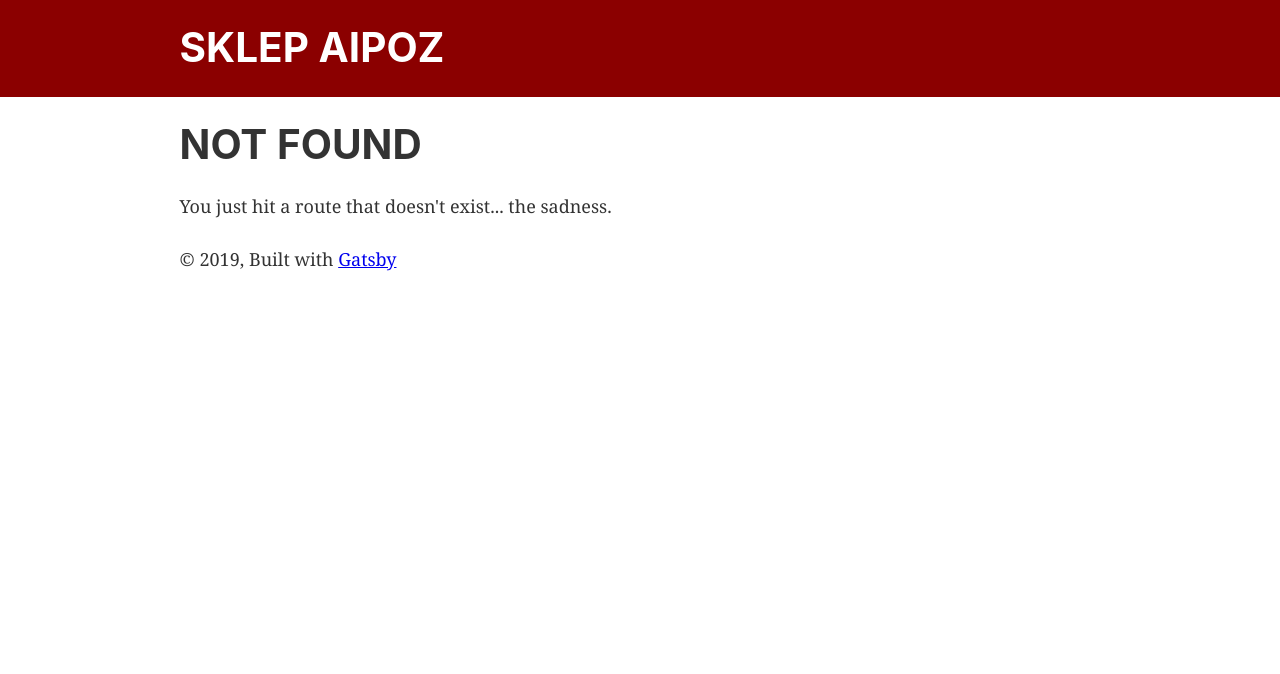
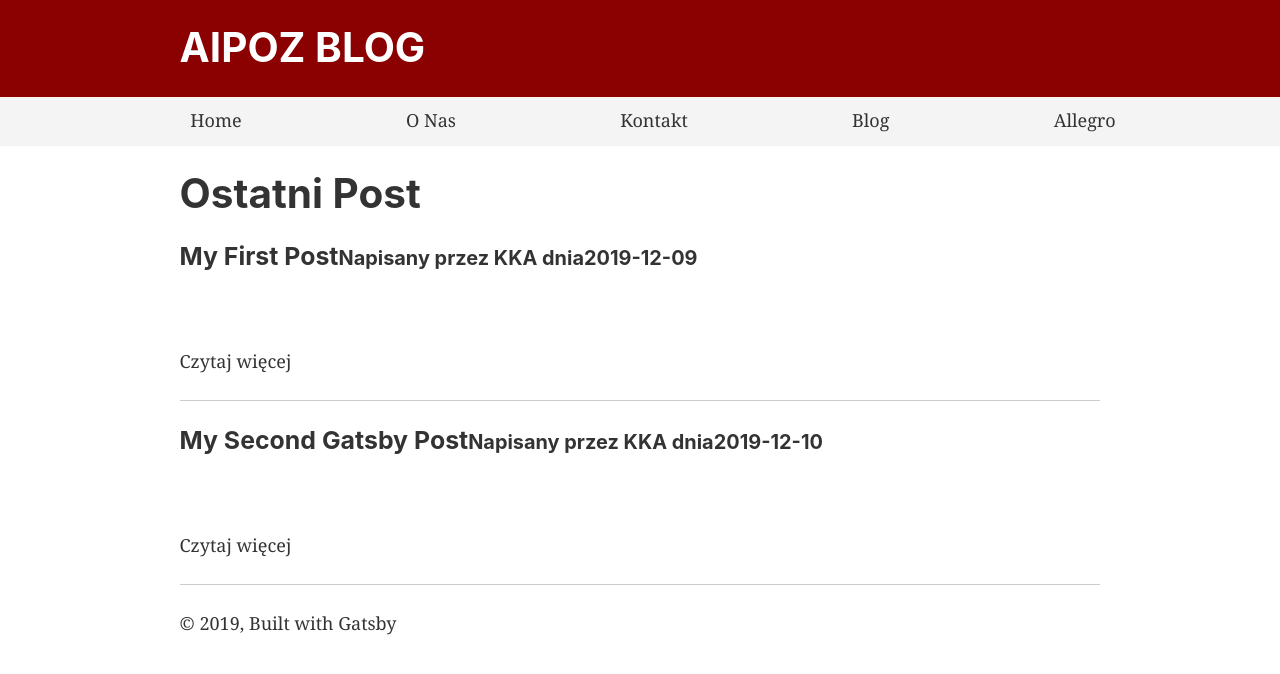
Before and after one commit to KriBajt/gatsby, a Gatsby site: page /blog in a window 1280 px wide. Before the commit this address had no page. Built offline with nearby package versions, Linux system fonts and the light colour scheme; Gatsby itself is replaced by a stand-in of ours.

Commit message:
dodano kilka podstron

```diff
--- a/gatsby-config.js
+++ b/gatsby-config.js
@@ -1,18 +1,20 @@
 module.exports = {
   siteMetadata: {
-    title: `SKLEP AIPOZ`,
+    title: `AIPOZ BLOG`,
     description: `Kick off your next, great Gatsby project with this default starter. This barebones starter ships with the main Gatsby configuration files you might need.`,
     author: `@gatsbyjs`,
   },
   plugins: [
     `gatsby-plugin-react-helmet`,
+    `gatsby-plugin-catch-links`,
     {
       resolve: `gatsby-source-filesystem`,
       options: {
-        name: `images`,
-        path: `${__dirname}/src/images`,
+        name: `pages`,
+        path: `${__dirname}/src/pages`,
       },
     },
+    `gatsby-transformer-remark`,
     `gatsby-transformer-sharp`,
     `gatsby-plugin-sharp`,
     {
--- a/src/components/header.js
+++ b/src/components/header.js
@@ -6,7 +6,7 @@ const Header = ({ siteTitle }) => (
   <header
     style={{
       background: `darkred`,
-      marginBottom: `1.45rem`,
+      marginBottom: `0`,
     }}
   >
     <div
--- a/src/components/layout.css
+++ b/src/components/layout.css
@@ -3,11 +3,13 @@ html {
   -ms-text-size-adjust: 100%;
   -webkit-text-size-adjust: 100%;
 }
+
 body {
   margin: 0;
   -webkit-font-smoothing: antialiased;
   -moz-osx-font-smoothing: grayscale;
 }
+
 article,
 aside,
 details,
@@ -22,55 +24,71 @@ section,
 summary {
   display: block;
 }
+
 audio,
 canvas,
 progress,
 video {
   display: inline-block;
 }
+
 audio:not([controls]) {
   display: none;
   height: 0;
 }
+
 progress {
   vertical-align: baseline;
 }
+
 [hidden],
 template {
   display: none;
 }
+
 a {
   background-color: transparent;
   -webkit-text-decoration-skip: objects;
+  color: #333;
+  text-decoration: none;
 }
+
 a:active,
 a:hover {
   outline-width: 0;
+  color: rgb(93, 92, 92);
 }
+
 abbr[title] {
   border-bottom: none;
   text-decoration: underline;
   text-decoration: underline dotted;
 }
+
 b,
 strong {
   font-weight: inherit;
   font-weight: bolder;
 }
+
 dfn {
   font-style: italic;
 }
+
 h1 {
   font-size: 2em;
   margin: 0.67em 0;
 }
+
 mark {
   background-color: #ff0;
   color: #000;
 }
+
 small {
   font-size: 80%;
 }
+
 sub,
 sup {
   font-size: 75%;
@@ -78,18 +96,23 @@ sup {
   position: relative;
   vertical-align: baseline;
 }
+
 sub {
   bottom: -0.25em;
 }
+
 sup {
   top: -0.5em;
 }
+
 img {
   border-style: none;
 }
+
 svg:not(:root) {
   overflow: hidden;
 }
+
 code,
 kbd,
 pre,
@@ -97,14 +120,17 @@ samp {
   font-family: monospace, monospace;
   font-size: 1em;
 }
+
 figure {
   margin: 1em 40px;
 }
+
 hr {
   box-sizing: content-box;
   height: 0;
   overflow: visible;
 }
+
 button,
 input,
 optgroup,
@@ -113,23 +139,28 @@ textarea {
   font: inherit;
   margin: 0;
 }
+
 optgroup {
   font-weight: 700;
 }
+
 button,
 input {
   overflow: visible;
 }
+
 button,
 select {
   text-transform: none;
 }
+
 [type="reset"],
 [type="submit"],
 button,
 html [type="button"] {
   -webkit-appearance: button;
 }
+
 [type="button"]::-moz-focus-inner,
 [type="reset"]::-moz-focus-inner,
 [type="submit"]::-moz-focus-inner,
@@ -137,17 +168,20 @@ button::-moz-focus-inner {
   border-style: none;
   padding: 0;
 }
+
 [type="button"]:-moz-focusring,
 [type="reset"]:-moz-focusring,
 [type="submit"]:-moz-focusring,
 button:-moz-focusring {
   outline: 1px dotted ButtonText;
 }
+
 fieldset {
   border: 1px solid silver;
   margin: 0 2px;
   padding: 0.35em 0.625em 0.75em;
 }
+
 legend {
   box-sizing: border-box;
   color: inherit;
@@ -156,48 +190,60 @@ legend {
   padding: 0;
   white-space: normal;
 }
+
 textarea {
   overflow: auto;
 }
+
 [type="checkbox"],
 [type="radio"] {
   box-sizing: border-box;
   padding: 0;
 }
+
 [type="number"]::-webkit-inner-spin-button,
 [type="number"]::-webkit-outer-spin-button {
   height: auto;
 }
+
 [type="search"] {
   -webkit-appearance: textfield;
   outline-offset: -2px;
 }
+
 [type="search"]::-webkit-search-cancel-button,
 [type="search"]::-webkit-search-decoration {
   -webkit-appearance: none;
 }
+
 ::-webkit-input-placeholder {
   color: inherit;
   opacity: 0.54;
 }
+
 ::-webkit-file-upload-button {
   -webkit-appearance: button;
   font: inherit;
 }
+
 html {
   font: 112.5%/1.45em georgia, serif;
   box-sizing: border-box;
   overflow-y: scroll;
 }
+
 * {
   box-sizing: inherit;
 }
+
 *:before {
   box-sizing: inherit;
 }
+
 *:after {
   box-sizing: inherit;
 }
+
 body {
   color: hsla(0, 0%, 0%, 0.8);
   font-family: georgia, serif;
@@ -209,6 +255,7 @@ body {
   -webkit-font-feature-settings: "kern", "liga", "clig", "calt";
   font-feature-settings: "kern", "liga", "clig", "calt";
 }
+
 img {
   max-width: 100%;
   margin-left: 0;
@@ -220,6 +267,7 @@ img {
   padding-top: 0;
   margin-bottom: 1.45rem;
 }
+
 h1 {
   margin-left: 0;
   margin-right: 0;
@@ -237,6 +285,7 @@ h1 {
   font-size: 2.25rem;
   line-height: 1.1;
 }
+
 h2 {
   margin-left: 0;
   margin-right: 0;
@@ -254,6 +303,7 @@ h2 {
   font-size: 1.62671rem;
   line-height: 1.1;
 }
+
 h3 {
   margin-left: 0;
   margin-right: 0;
@@ -271,6 +321,7 @@ h3 {
   font-size: 1.38316rem;
   line-height: 1.1;
 }
+
 h4 {
   margin-left: 0;
   margin-right: 0;
@@ -288,6 +339,7 @@ h4 {
   font-size: 1rem;
   line-height: 1.1;
 }
+
 h5 {
   margin-left: 0;
   margin-right: 0;
@@ -305,6 +357,7 @@ h5 {
   font-size: 0.85028rem;
   line-height: 1.1;
 }
+
 h6 {
   margin-left: 0;
   margin-right: 0;
@@ -322,6 +375,7 @@ h6 {
   font-size: 0.78405rem;
   line-height: 1.1;
 }
+
 hgroup {
   margin-left: 0;
   margin-right: 0;
@@ -332,6 +386,7 @@ hgroup {
   padding-top: 0;
   margin-bottom: 1.45rem;
 }
+
 ul {
   margin-left: 1.45rem;
   margin-right: 0;
@@ -344,6 +399,7 @@ ul {
   list-style-position: outside;
   list-style-image: none;
 }
+
 ol {
   margin-left: 1.45rem;
   margin-right: 0;
@@ -356,6 +412,7 @@ ol {
   list-style-position: outside;
   list-style-image: none;
 }
+
 dl {
   margin-left: 0;
   margin-right: 0;
@@ -366,6 +423,7 @@ dl {
   padding-top: 0;
   margin-bottom: 1.45rem;
 }
+
 dd {
   margin-left: 0;
   margin-right: 0;
@@ -376,6 +434,7 @@ dd {
   padding-top: 0;
   margin-bottom: 1.45rem;
 }
+
 p {
   margin-left: 0;
   margin-right: 0;
@@ -386,6 +445,7 @@ p {
   padding-top: 0;
   margin-bottom: 1.45rem;
 }
+
 figure {
   margin-left: 0;
   margin-right: 0;
@@ -396,6 +456,7 @@ figure {
   padding-top: 0;
   margin-bottom: 1.45rem;
 }
+
 pre {
   margin-left: 0;
   margin-right: 0;
@@ -409,6 +470,7 @@ pre {
   word-wrap: normal;
   padding: 1.45rem;
 }
+
 table {
   margin-left: 0;
   margin-right: 0;
@@ -423,6 +485,7 @@ table {
   border-collapse: collapse;
   width: 100%;
 }
+
 fieldset {
   margin-left: 0;
   margin-right: 0;
@@ -433,6 +496,7 @@ fieldset {
   padding-top: 0;
   margin-bottom: 1.45rem;
 }
+
 blockquote {
   margin-left: 1.45rem;
   margin-right: 1.45rem;
@@ -443,6 +507,7 @@ blockquote {
   padding-top: 0;
   margin-bottom: 1.45rem;
 }
+
 form {
   margin-left: 0;
   margin-right: 0;
@@ -453,6 +518,7 @@ form {
   padding-top: 0;
   margin-bottom: 1.45rem;
 }
+
 noscript {
   margin-left: 0;
   margin-right: 0;
@@ -463,6 +529,7 @@ noscript {
   padding-top: 0;
   margin-bottom: 1.45rem;
 }
+
 iframe {
   margin-left: 0;
   margin-right: 0;
@@ -473,6 +540,7 @@ iframe {
   padding-top: 0;
   margin-bottom: 1.45rem;
 }
+
 hr {
   margin-left: 0;
   margin-right: 0;
@@ -486,6 +554,7 @@ hr {
   border: none;
   height: 1px;
 }
+
 address {
   margin-left: 0;
   margin-right: 0;
@@ -496,77 +565,98 @@ address {
   padding-top: 0;
   margin-bottom: 1.45rem;
 }
+
 b {
   font-weight: bold;
 }
+
 strong {
   font-weight: bold;
 }
+
 dt {
   font-weight: bold;
 }
+
 th {
   font-weight: bold;
 }
+
 li {
   margin-bottom: calc(1.45rem / 2);
 }
+
 ol li {
   padding-left: 0;
 }
+
 ul li {
   padding-left: 0;
 }
-li > ol {
+
+li>ol {
   margin-left: 1.45rem;
   margin-bottom: calc(1.45rem / 2);
   margin-top: calc(1.45rem / 2);
 }
-li > ul {
+
+li>ul {
   margin-left: 1.45rem;
   margin-bottom: calc(1.45rem / 2);
   margin-top: calc(1.45rem / 2);
 }
+
 blockquote *:last-child {
   margin-bottom: 0;
 }
+
 li *:last-child {
   margin-bottom: 0;
 }
+
 p *:last-child {
   margin-bottom: 0;
 }
-li > p {
+
+li>p {
   margin-bottom: calc(1.45rem / 2);
 }
+
 code {
   font-size: 0.85rem;
   line-height: 1.45rem;
 }
+
 kbd {
   font-size: 0.85rem;
   line-height: 1.45rem;
 }
+
 samp {
   font-size: 0.85rem;
   line-height: 1.45rem;
 }
+
 abbr {
   border-bottom: 1px dotted hsla(0, 0%, 0%, 0.5);
   cursor: help;
 }
+
 acronym {
   border-bottom: 1px dotted hsla(0, 0%, 0%, 0.5);
   cursor: help;
 }
+
 abbr[title] {
   border-bottom: 1px dotted hsla(0, 0%, 0%, 0.5);
   cursor: help;
   text-decoration: none;
 }
+
 thead {
   text-align: left;
 }
+
 td,
 th {
   text-align: left;
@@ -580,14 +670,17 @@ th {
   padding-top: 0.725rem;
   padding-bottom: calc(0.725rem - 1px);
 }
+
 th:first-child,
 td:first-child {
   padding-left: 0;
 }
+
 th:last-child,
 td:last-child {
   padding-right: 0;
 }
+
 tt,
 code {
   background-color: hsla(0, 0%, 0%, 0.04);
@@ -598,10 +691,12 @@ code {
   padding-top: 0.2em;
   padding-bottom: 0.2em;
 }
+
 pre code {
   background: none;
   line-height: 1.42;
 }
+
 code:before,
 code:after,
 tt:before,
@@ -609,12 +704,14 @@ tt:after {
   letter-spacing: -0.2em;
   content: " ";
 }
+
 pre code:before,
 pre code:after,
 pre tt:before,
 pre tt:after {
   content: "";
 }
+
 @media only screen and (max-width: 480px) {
   html {
     font-size: 100%;
--- a/src/components/layout.js
+++ b/src/components/layout.js
@@ -10,6 +10,8 @@ import PropTypes from "prop-types"
 import { useStaticQuery, graphql } from "gatsby"
 
 import Header from "./header"
+import Menu from "./menu"
+
 import "./layout.css"
 
 const Layout = ({ children }) => {
@@ -26,6 +28,7 @@ const Layout = ({ children }) => {
   return (
     <>
       <Header siteTitle={data.site.siteMetadata.title} />
+      <Menu />
       <div
         style={{
           margin: `0 auto`,
--- /dev/null
+++ b/src/components/menu.js
@@ -0,0 +1,30 @@
+import React from 'react'
+import Link from 'gatsby-link';
+
+const Menu = () =>
+    (
+        <div style={{
+            background: '#f4f4f4',
+            paddingTop: '10px'
+        }}>
+            <ul style={{
+                listStyle: 'none',
+                display: 'flex',
+                justifyContent: 'space-evenly'
+            }}>
+                <li><Link to="/">Home</Link></li>
+                <li><Link to="/onas">O Nas</Link></li>
+                <li><Link to="/kontakt">Kontakt</Link></li>
+                <li><Link to="/blog">Blog</Link></li>
+                <li><a href="https://allegro.pl/uzytkownik/ledbecoolPL?bmatch=baseline-cl-dict43-uni-1-2-1127">Allegro</a></li>
+
+
+
+            </ul>
+
+
+        </div>
+    )
+
+
+export default Menu;
--- /dev/null
+++ b/src/pages/2019-12-09-post-one/index.md
@@ -0,0 +1,8 @@
+---
+path: "/post-one"
+date: "2019-12-09"
+title: "My First Post"
+author: "KKA"
+---
+
+Post za pomocą Gatsby
--- /dev/null
+++ b/src/pages/2019-12-10-post-two/index.md
@@ -0,0 +1,7 @@
+---
+path: "/post-two"
+date: "2019-12-10"
+title: "My Second Gatsby Post"
+author: "KKA"
+---
+Post dwa za pomocą Gatsby
--- /dev/null
+++ b/src/pages/blog.js
@@ -0,0 +1,45 @@
+import React from "react"
+import { Link } from "gatsby"
+
+import Layout from "../components/layout"
+import SEO from "../components/seo"
+
+const BlogPage = ({ data }) => (
+    <Layout>
+        <SEO title="Blog" />
+        <div>
+            <h1>Ostatni Post</h1>
+            {data.allMarkdownRemark.edges.map(post => (
+                <div key={post.node.id}>
+                    <h3>{post.node.frontmatter.title}
+                        <small>Napisany przez {post.node.frontmatter.author} dnia{post.node.frontmatter.date}</small></h3>
+                    <br />
+                    <br />
+                    <Link to={post.node.frontmatter.path}>Czytaj więcej</Link>
+                    <br />
+                    <br />
+                    <hr />
+                </div>
+            ))}
+
+        </div>
+    </Layout>
+)
+export const pageQuery = graphql`
+    query BlogIndexQuery {
+            allMarkdownRemark {
+            edges {
+            node {
+            id
+                frontmatter {
+            path
+                    title
+        date
+        author
+         }
+     }
+}
+}
+}`
+
+export default BlogPage
--- a/src/pages/index.js
+++ b/src/pages/index.js
@@ -2,7 +2,6 @@ import React from "react"
 import { Link } from "gatsby"
 
 import Layout from "../components/layout"
-import Image from "../components/image"
 import SEO from "../components/seo"
 
 const IndexPage = () => (
@@ -12,7 +11,6 @@ const IndexPage = () => (
     <p>Welcome to your new Gatsby site.</p>
     <p>Now go build something great.</p>
     <div style={{ maxWidth: `300px`, marginBottom: `1.45rem` }}>
-      <Image />
     </div>
     <Link to="/page-2/">Go to page 2</Link>
   </Layout>
--- /dev/null
+++ b/src/templates/blog-post.js
@@ -0,0 +1,28 @@
+import React from 'react';
+import Link from 'gatsby-link';
+
+export default function Template({ data }) {
+    const post = data.markdownRemark
+    return (
+        <div>
+            <link to="/blog">Go back</link>
+            <hr />
+            <h1>{post.frontmatter.title}</h1>
+            <h4>Napisany przez {post.frontmatter.author} w dniu {post.frontmatter.date}</h4>
+            <div dangerouslySetInnerHTML={{ __html: post.html }} />
+        </div >
+    )
+}
+
+export const postQuery = graphql`
+query BlogPostByPath($path: String!) {
+    markdownRemark(frontmatter: { path: {eq: $path }}){
+        html
+        frontmatter {
+            path
+            title
+            author
+            date
+        }
+    }
+}`
```
Also changed, not shown: gatsby-node.js (+35 -6 lines), package.json (+5 -2 lines), src/pages/onas.js (added, +11 -0 lines), src/pages/produkty.js (added, +10 -0 lines), 1 other file.
